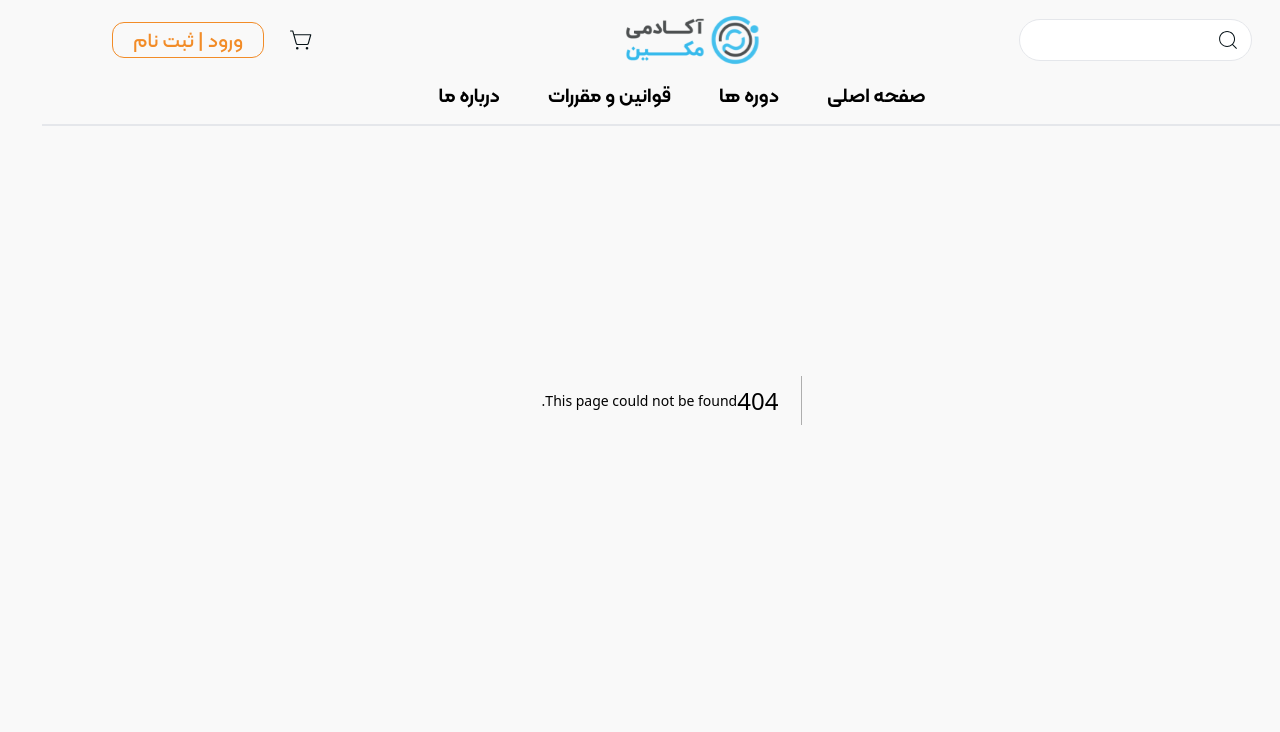
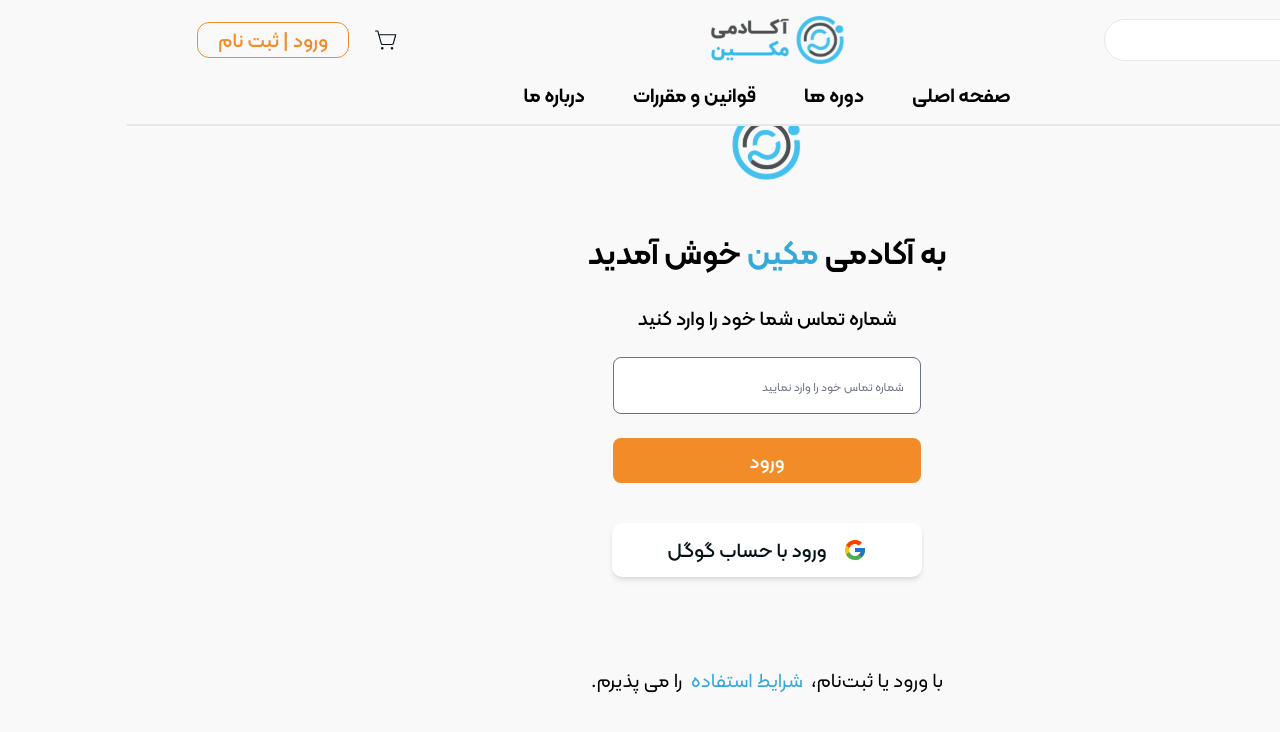
Before and after one commit to amirrowll/online-learning-makin, a Next.js app: page /login in a window 1280 px wide. Before the commit this address had no page. Shown: the top 732 px of the page. Built offline with nearby package versions, Linux system fonts and the light colour scheme.

Commit message:
login sign up step 1 complete

```diff
--- /dev/null
+++ b/app/(auth)/login/page.tsx
@@ -0,0 +1,55 @@
+"use client"
+import React from 'react'
+import { FieldErrors, useForm } from 'react-hook-form'
+import { FcGoogle } from "react-icons/fc";
+
+export default function page() {
+
+    interface type {
+        call: string
+    }
+
+    const form = useForm<type>({})
+
+    const {
+        handleSubmit,
+        formState: { errors },
+        register,
+    } = form;
+
+    const onSubmit = (data: type) => {
+        console.log(data);
+    };
+
+    const onErrorHandler = (errors: FieldErrors<type>) => [
+        console.log(errors, "errors"),
+    ];
+
+    return (
+        <div className=' flex flex-col items-center justify-center h-screen bg-[#F9F9F9] '>
+            <img src="/imageLanding/logo-makeen login.svg" alt="img" />
+            <h1 className='text-[#000000] text-[25px] font-kalamehSemiBold pt-11 sm:text-[32px]'> به آکادمی <span className='text-[#36A8D9]'> مکین </span> خوش آمدید </h1>
+            <span className='text-[#000000] text-[17px] sm:text-[20px] font-kalamehMedium pt-[26px]'> شماره تماس شما خود را وارد کنید </span>
+            <div className='mt-6'>
+                <form noValidate onSubmit={handleSubmit(onSubmit, onErrorHandler)}>
+                    <input
+                        className=" placeholder:text-[12px] font-kalamehRegular py-[15.5px] pr-4 rounded-lg w-full"
+                        placeholder="شماره تماس خود را وارد نمایید"
+                        type="text"
+                        id="call"
+                        {...register("call", {
+                            required: "شماره تماس الزامی است ",
+                        })}
+                    />
+                    <p className="error">{errors.call?.message}</p>
+                    <button className='bg-[#F28C28] px-[113px] sm:px-[136px] text-white text-[17px] sm:text-[20px] font-kalamehMedium rounded-lg py-[7.5px] mt-6'> ورود </button>
+                </form>
+            </div>
+            <div className='flex items-center justify-center bg-white rounded-[10px] shadow-md px-[40px] sm:px-[55px] py-3 mt-10'>
+                <FcGoogle className='w-6 h-6' />
+                <span className='text-[17px] sm:text-[20px] font-kalamehMedium text-[#051116] pr-4'> ورود با حساب گوگل </span>
+            </div>
+            <span className='text-[17px] font-kalamehRegular pt-[88px] sm:text-[20px] '> با ورود یا ثبت‌نام، <span className='text-[#36A8D9]'> شرایط استفاده </span> را می پذیرم. </span>
+        </div>
+    )
+}
--- a/app/layout.tsx
+++ b/app/layout.tsx
@@ -1,5 +1,5 @@
 import type { Metadata } from "next";
-import { ThemeModeScript } from "flowbite-react";
+import { Footer, ThemeModeScript } from "flowbite-react";
 import "./globals.css";
 import Navbar from "@/components/navbar/Navbar";
 import BottomNavigation from "@/components/bottomNavigation/BottomNavigation";
@@ -25,9 +25,9 @@
 
       <body dir="rtl" className="bg-[#f9f9f9]" >
         <Navbar/>
-
         {children}
         <BottomNavigation />
+        <Footer />
       </body>
 
     </html>
--- a/components/navbar/Navbar.tsx
+++ b/components/navbar/Navbar.tsx
@@ -1,7 +1,7 @@
 "use client"
 import Link from 'next/link';
 import { usePathname } from 'next/navigation';
-import React from 'react'
+import React, { useState } from 'react'
 import { useForm } from 'react-hook-form';
 import { CiSearch } from "react-icons/ci";
 import { PiShoppingCartSimpleLight } from "react-icons/pi";
@@ -68,7 +68,7 @@
                 <img className='md:mr-[-230px] lg:mr-[-100px] hidden lg:block' src="/landing/img/logo-makeen (1) 3.svg" alt="img" />
 
                 <div className='flex items-center gap-[25px]'>
-                    <PiShoppingCartSimpleLight className='w-6 h-6 text-[#949494] md:text-[#051116]' />
+                    <Link href="cart" className={  pathName === "/cart" ? "text-[#F28C28]" : "text-black"}><PiShoppingCartSimpleLight className='w-6 h-6 text-[#949494] md:text-[#051116]' /></Link>
                     <button className='hidden text-[#F28C28] text-[20px] font-kalamehMedium border-[1px] border-[#F28C28] rounded-[12px] px-5 py-[2px] lg:block'>
                         ورود | ثبت نام
                     </button>
```
Also changed, not shown: public/imageLanding/logo-makeen login.svg (added).
